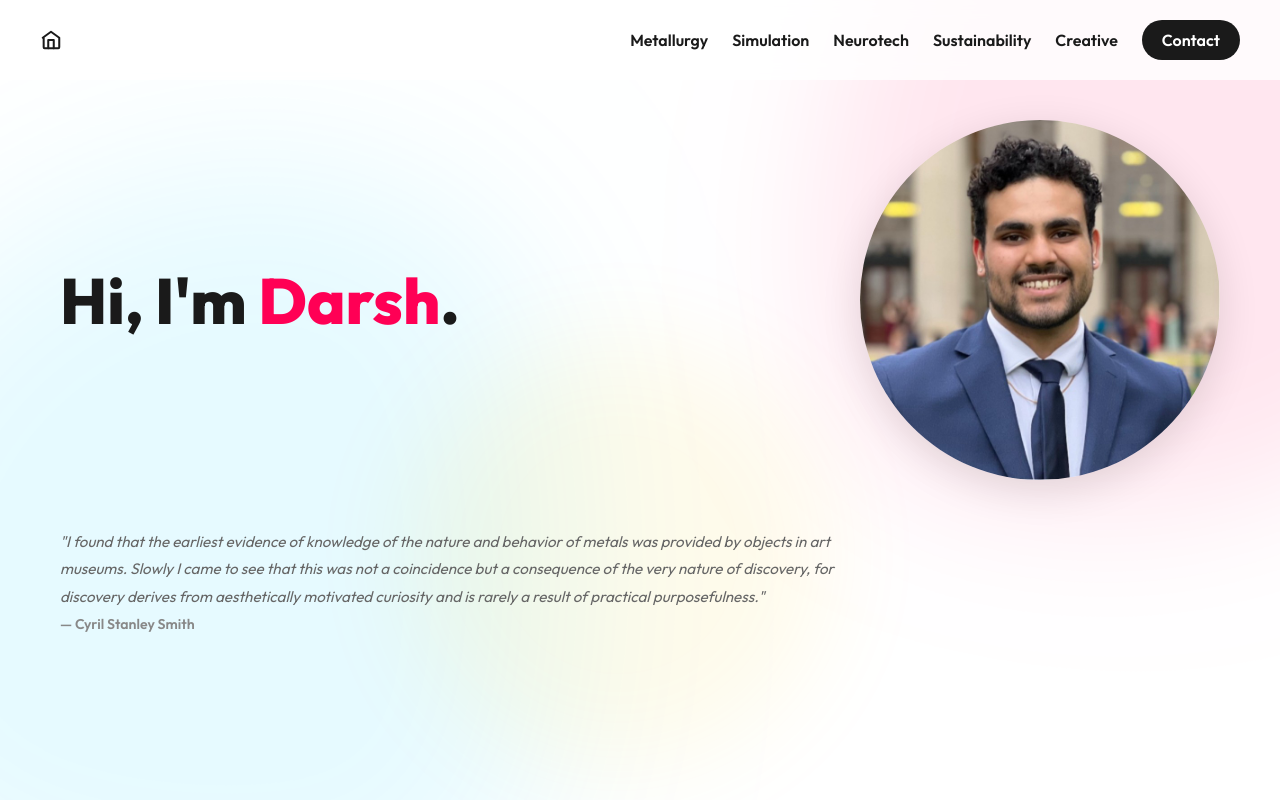
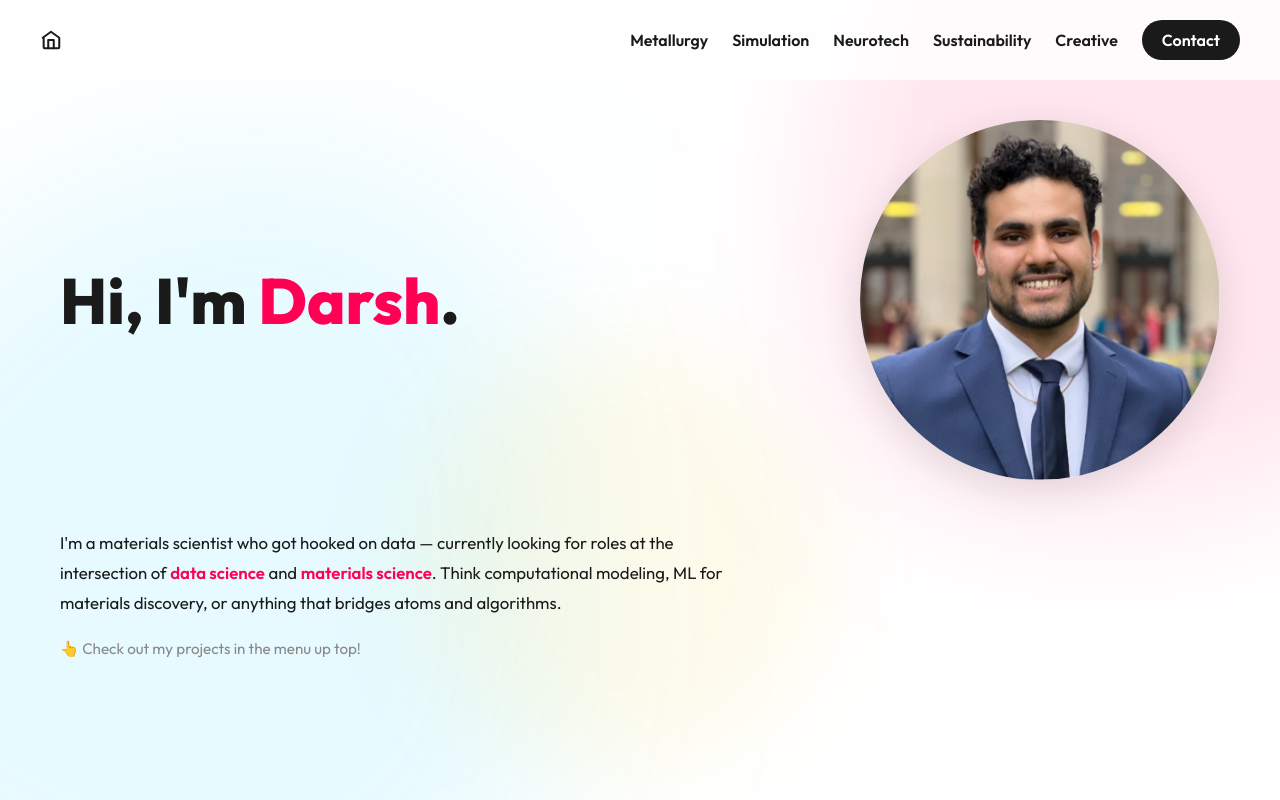
Before and after one commit to darsh-grewal/darsh-grewal.github.io, a React (Vite) app: page / in a window 1280 px wide. Built offline with nearby package versions, Linux system fonts and the light colour scheme.

Commit message:
homepage update

```diff
--- a/src/pages/Contact.jsx
+++ b/src/pages/Contact.jsx
@@ -66,6 +66,17 @@ const Contact = () => {
                     </motion.a>
                 ))}
             </div>
+            {/* Quote */}
+            <motion.p
+                initial={{ opacity: 0, y: 20 }}
+                animate={{ opacity: 1, y: 0 }}
+                transition={{ delay: 0.4 }}
+                style={{ fontSize: '0.95rem', lineHeight: '1.8', fontStyle: 'italic', color: '#666', maxWidth: '640px', marginTop: '60px' }}
+            >
+                "I found that the earliest evidence of knowledge of the nature and behavior of metals was provided by objects in art museums. Slowly I came to see that this was not a coincidence but a consequence of the very nature of discovery, for discovery derives from aesthetically motivated curiosity and is rarely a result of practical purposefulness."
+                <br />
+                <span style={{ fontStyle: 'normal', fontWeight: 600, fontSize: '0.88rem', color: '#888' }}>— Cyril Stanley Smith</span>
+            </motion.p>
         </div>
     );
 };
--- a/src/pages/Home.jsx
+++ b/src/pages/Home.jsx
@@ -25,16 +25,27 @@ const Home = () => {
                 />
             </div>
 
-            {/* Quote at the bottom */}
+            {/* Blurb */}
             <motion.p
                 initial={{ opacity: 0, y: 20 }}
                 animate={{ opacity: 1, y: 0 }}
                 transition={{ delay: 0.3 }}
-                style={{ fontSize: '0.95rem', lineHeight: '1.8', fontStyle: 'italic', color: '#666', maxWidth: '780px', margin: 0 }}
+                style={{ fontSize: '1.05rem', lineHeight: '1.8', color: 'var(--color-text)', maxWidth: '680px', margin: '32px 0 0 0' }}
             >
-                "I found that the earliest evidence of knowledge of the nature and behavior of metals was provided by objects in art museums. Slowly I came to see that this was not a coincidence but a consequence of the very nature of discovery, for discovery derives from aesthetically motivated curiosity and is rarely a result of practical purposefulness."
-                <br />
-                <span style={{ fontStyle: 'normal', fontWeight: 600, fontSize: '0.88rem', color: '#888' }}>— Cyril Stanley Smith</span>
+                I'm a materials scientist who got hooked on data — currently looking for roles at the intersection of{' '}
+                <span style={{ color: 'var(--color-paint-1)', fontWeight: 600 }}>data science</span> and{' '}
+                <span style={{ color: 'var(--color-paint-1)', fontWeight: 600 }}>materials science</span>.
+                Think computational modeling, ML for materials discovery, or anything that bridges atoms and algorithms.
+            </motion.p>
+
+            {/* Nudge to projects */}
+            <motion.p
+                initial={{ opacity: 0, y: 20 }}
+                animate={{ opacity: 1, y: 0 }}
+                transition={{ delay: 0.45 }}
+                style={{ fontSize: '0.95rem', color: '#888', marginTop: '20px' }}
+            >
+                👆 Check out my projects in the menu up top!
             </motion.p>
         </div>
     );
```
